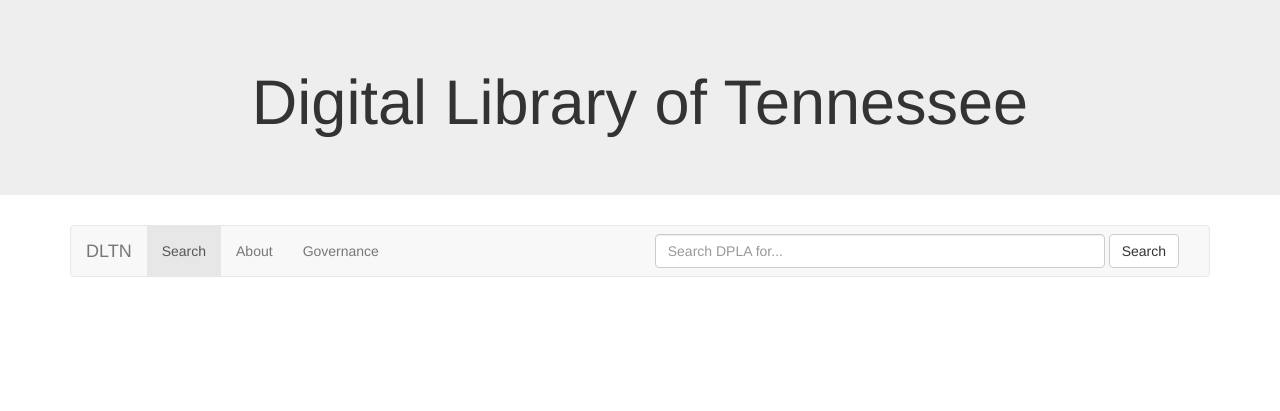
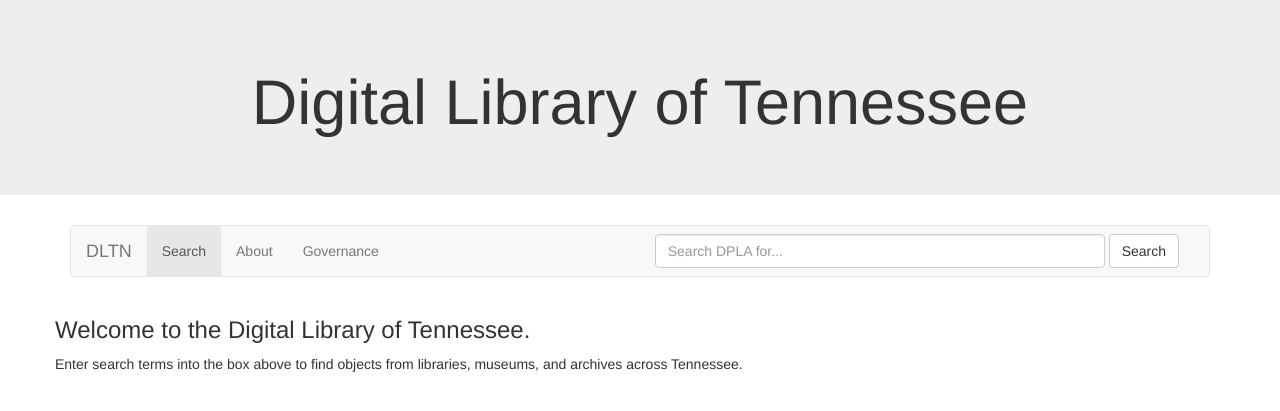
Before and after one commit to markpbaggett/dltn_flask, a Flask app: page / in a window 1280 px wide. Shown: the top 411 px of the page. Run offline with Flask 2, Linux system fonts and the light colour scheme; parts of the project's set-up code (start-up, migrations or seed data) failed here and were passed over; some libraries are stand-ins or nearby versions.

Commit message:
Add temporary welcome text.

```diff
--- a/app/templates/index.html
+++ b/app/templates/index.html
@@ -49,6 +49,12 @@
                 <div>
                     <h3>Your search returned no results.</h3>
                 </div>
+            {% else %}
+                <div>
+                    <h3>Welcome to the Digital Library of Tennessee.</h3>
+                    <p>Enter search terms into the box above to find objects from libraries, museums, and archives
+                    across Tennessee.</p>
+                </div>
             {% endif %}
         </div>
     </div>
```
